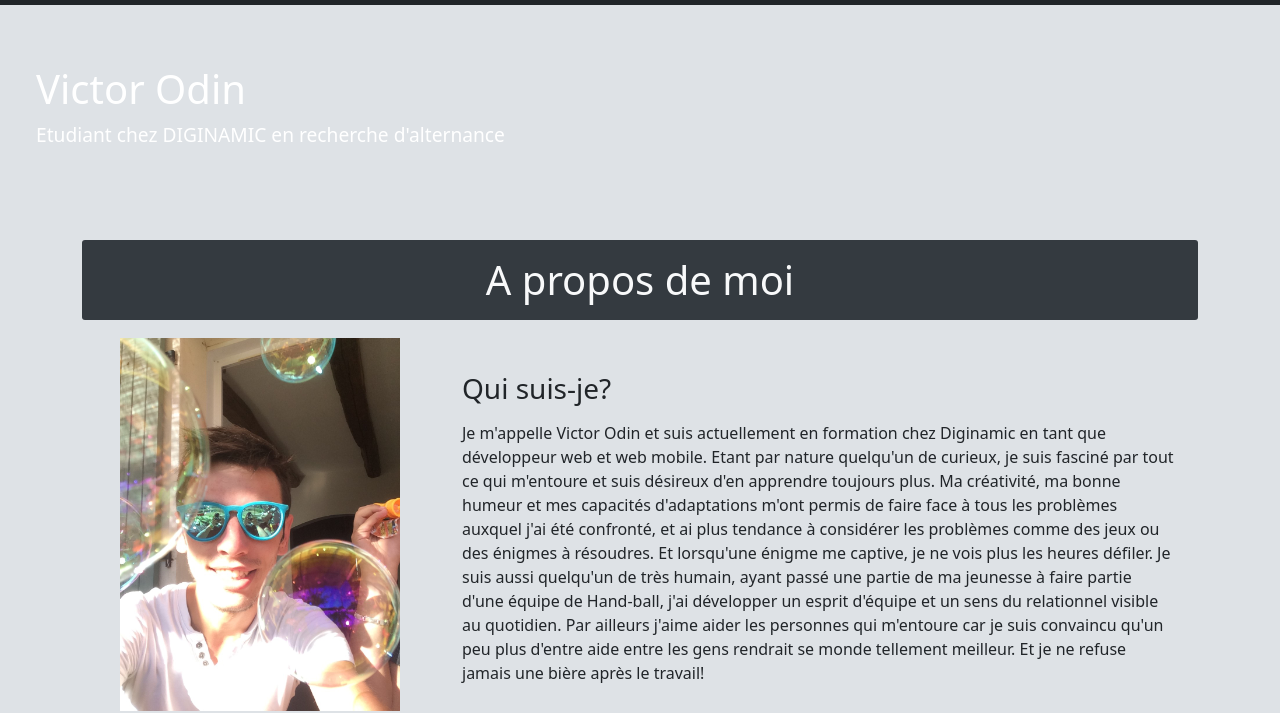
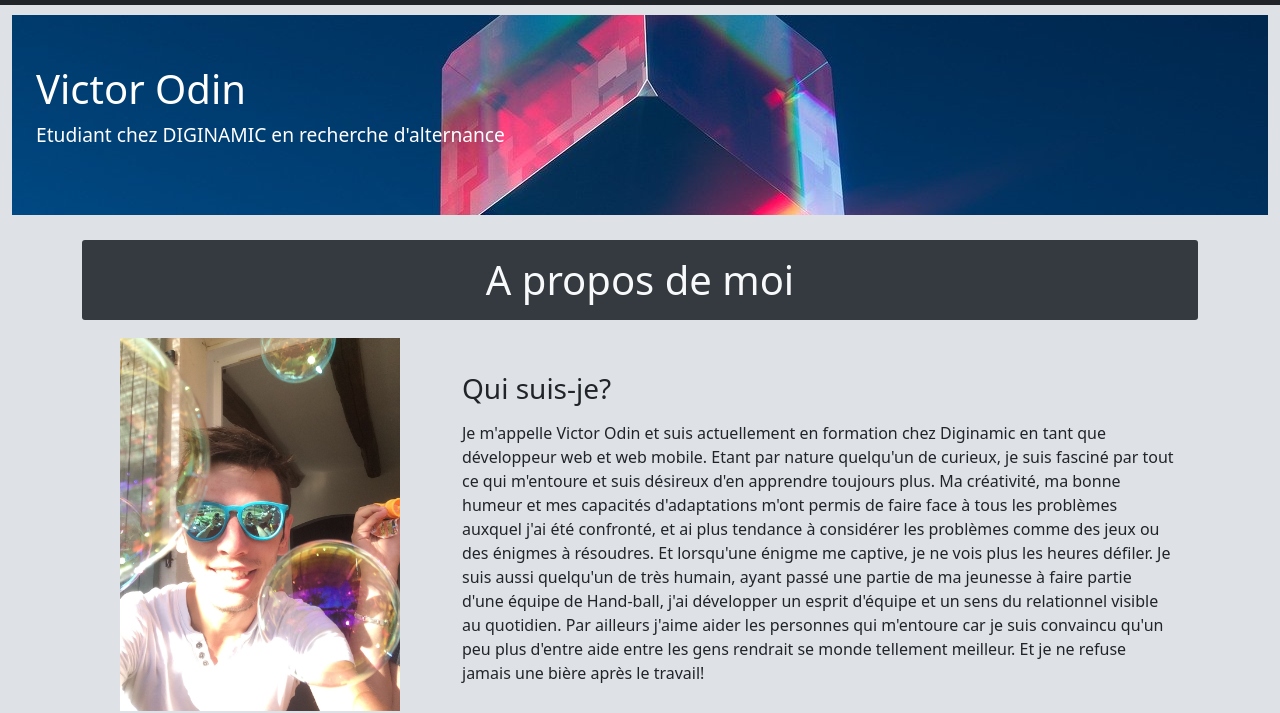
Before and after one commit to S-keyp/myPortfolio, a plain HTML site: page index.html in a window 1280 px wide. Shown: the part 121-834 px from the top of the page. Drawn offline with nearby package versions, Linux system fonts and the light colour scheme.

Commit message:
Update styleV2.css

```diff
--- a/assets/css/stylev2.css
+++ b/assets/css/stylev2.css
@@ -135,7 +135,7 @@ main .container:nth-child(odd) h2{
     width: 100%;
     height: 200px;
     color: white;
-    background: url(../assets/img/The-block.jpg);
+    background: url(../img/The-block.jpg);
     background-position: center;
     background-attachment: fixed;
     display: flex;
```
